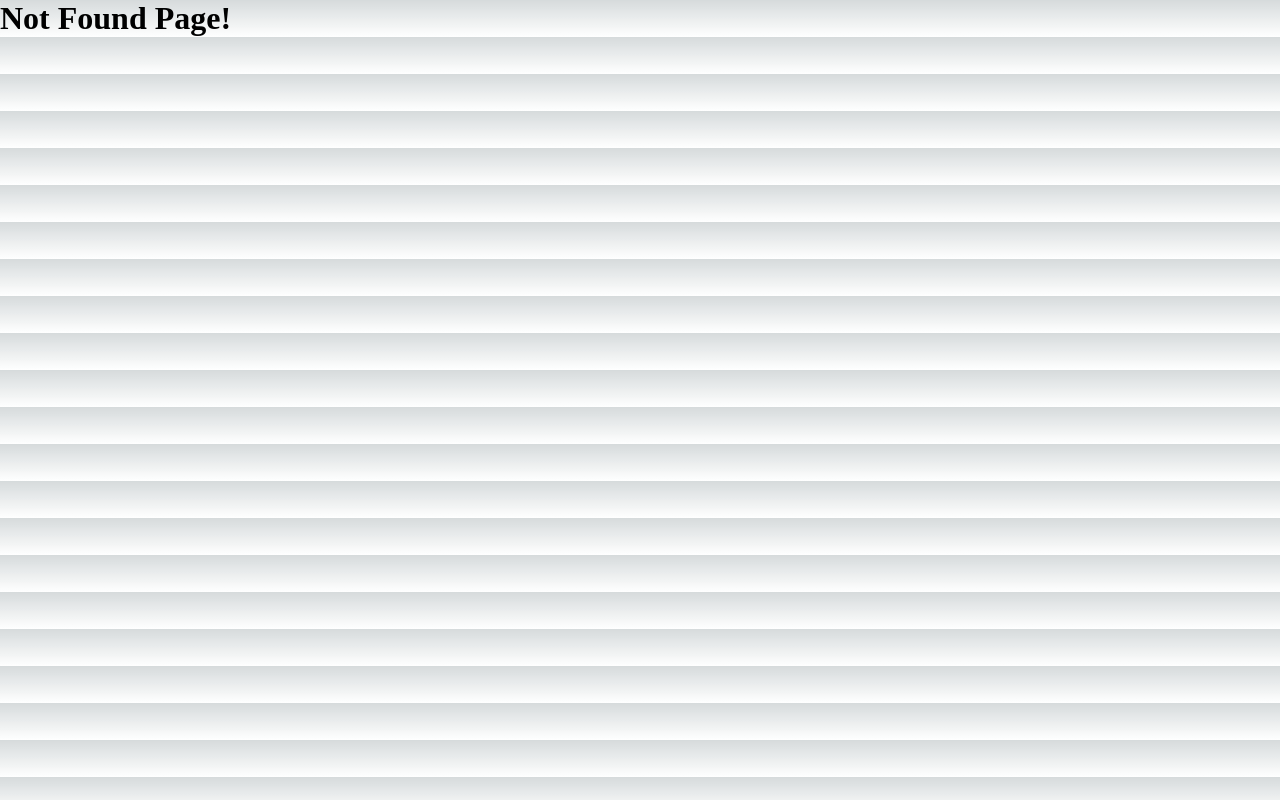
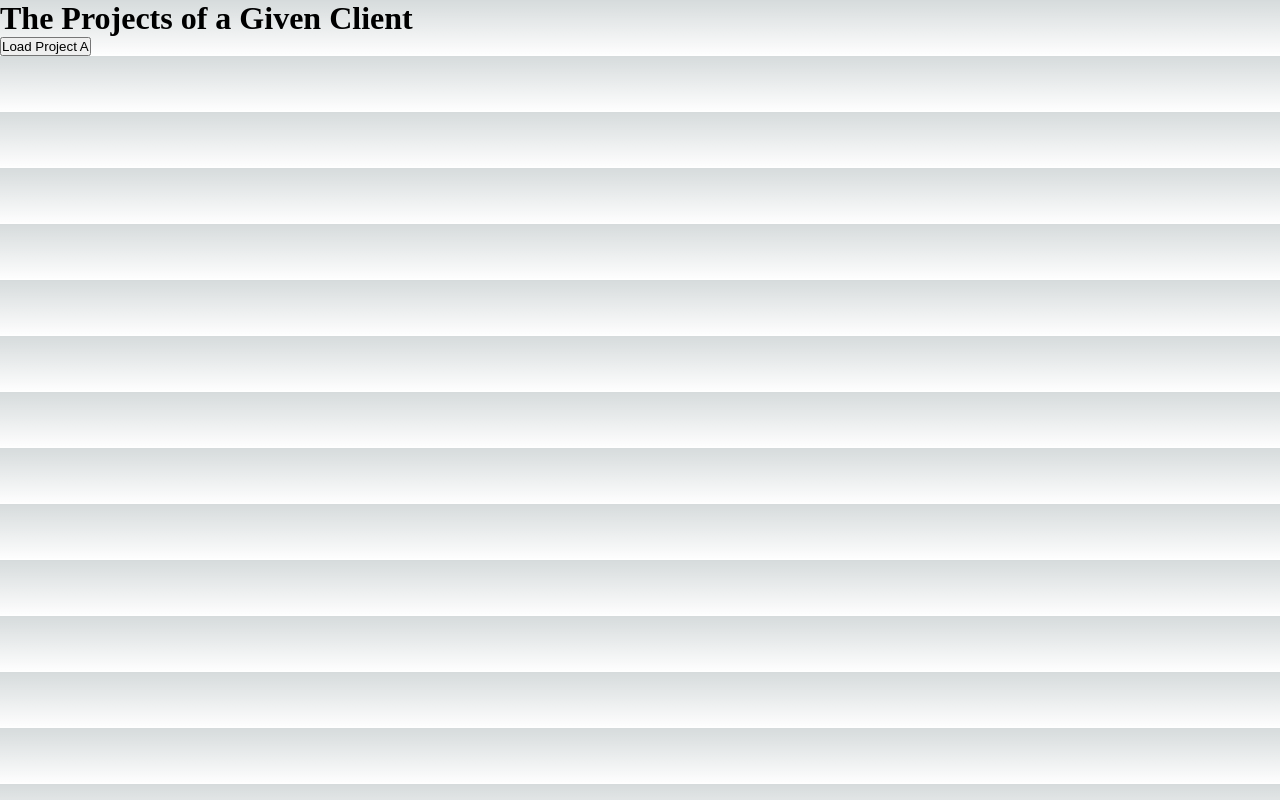
Before and after one commit to amisu1203/next-practice, a Next.js app: page /clients/manu in a window 1280 px wide. Before the commit this address had no page. Built offline with nearby package versions, Linux system fonts and the light colour scheme.

Commit message:
router.push와 router.replace 예시

```diff
--- /dev/null
+++ b/pages/clients/[id]/index.js
@@ -0,0 +1,28 @@
+import { useRouter } from "next/router";
+
+function ClientProjectsPage() {
+  const router = useRouter();
+
+  function loadProjectHandler() {
+    // load data...
+
+    // push 사용 + 문자열 경로
+    // router.push("/clients/max/projecta");
+
+    // push 사용 + 객체 인자 전달
+    router.push({
+      pathname: "/clients/[id]/[clientprojectid]",
+      query: { id: "max", clientprojectid: "projecta" },
+    });
+
+    // replace 사용 + 문자열 경로 (마찬가지로 객체 인자 전달도 가능함)
+    // router.replace("/clients/max/projecta");
+  }
+  return (
+    <div>
+      <h1>The Projects of a Given Client</h1>
+      <button onClick={loadProjectHandler}>Load Project A</button>
+    </div>
+  );
+}
+export default ClientProjectsPage;
```
